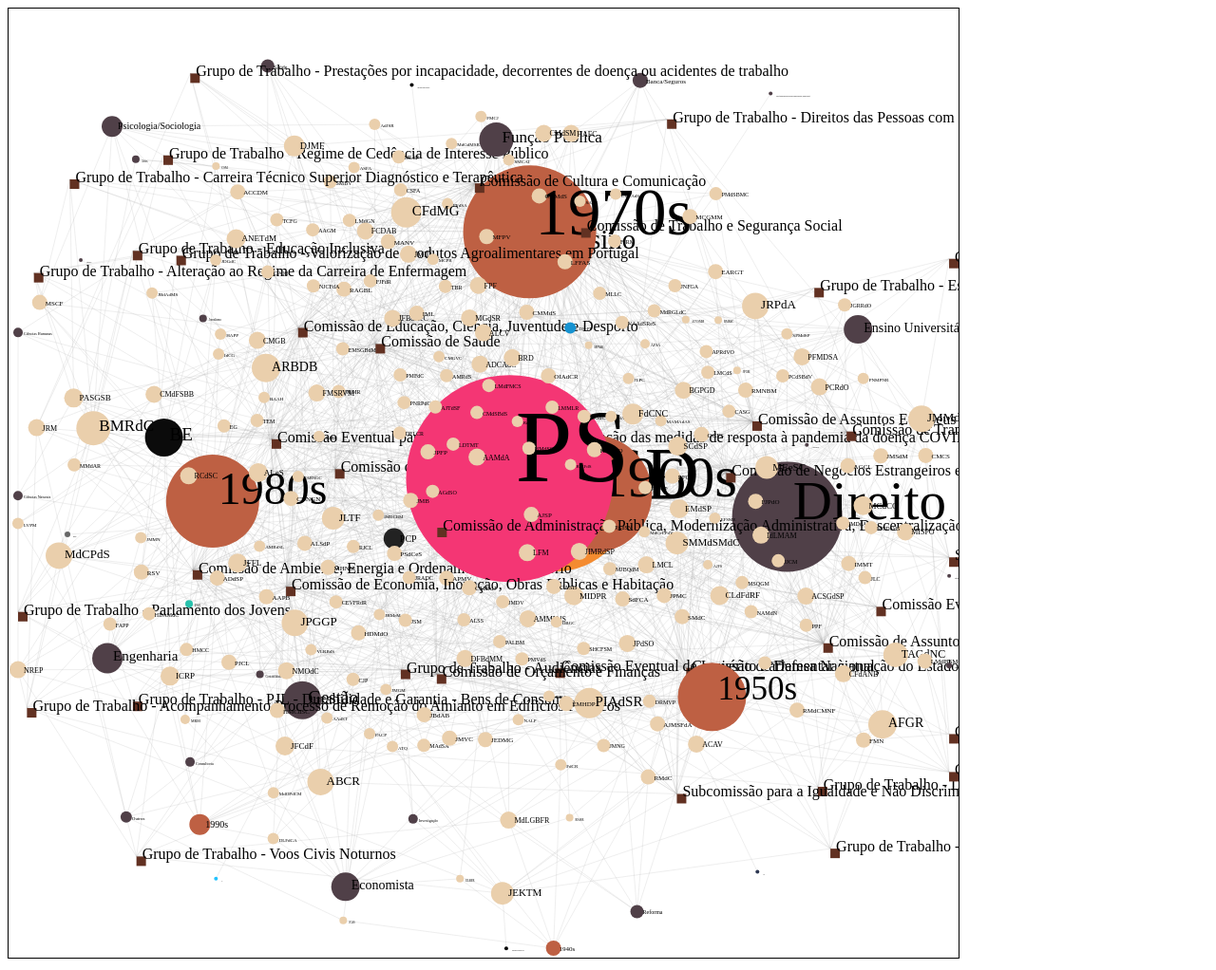
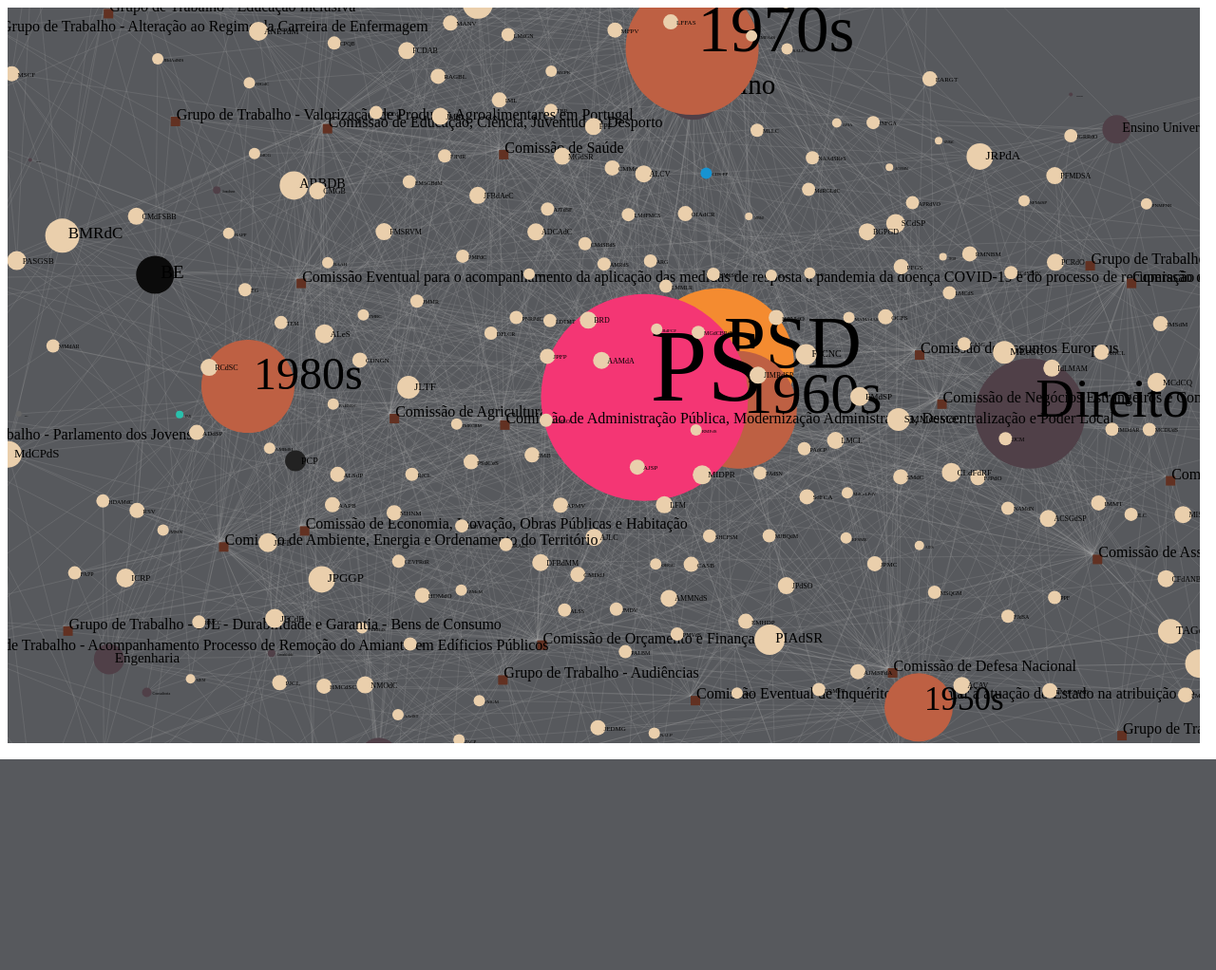
Before and after one commit to goncalorebcosta/respublica, a Flask app: page / in a window 1280 px wide. Shown: the whole page at 95% size. After the commit the page ends 800 px from the top, so only its background shows below. Run offline with Flask 2, Linux system fonts and the light colour scheme; some libraries are stand-ins or nearby versions.

Commit message:
[UPD] viz

```diff
--- a/templates/test.html
+++ b/templates/test.html
@@ -2,18 +2,23 @@
 <head>
     <meta charset="utf-8">
     <style>
-        svg {border:1px solid black;}
+        svg {
+            background-color: #57595D;
+}}
     </style>
 </head>
-<svg width="1000" height="1000"></svg>
+
+<svg></svg>
 <script src="https://d3js.org/d3.v4.min.js"></script>
+<script src="https://code.jquery.com/jquery-3.5.1.min.js" integrity="sha256-9/aliU8dGd2tb6OSsuzixeV4y/faTqgFtohetphbbj0=" crossorigin="anonymous"></script>
 <body>
 <script>
 
 
 // append the svg object to the body of the page
 var svg = d3.select("svg")
-
+    .attr("width", $(window).innerWidth() - 25)
+    .attr("height", $(window).innerHeight() - 25);
 //add encompassing group for the zoom
 var g = svg.append("g")
     .attr("class", "everything");
@@ -64,9 +69,9 @@
 var simulation = d3.forceSimulation()
     .nodes(nodes)
     .force("link", d3.forceLink(edges).id(function(d) { return d.id; }))
-    .force("charge", d3.forceManyBody().strength(-200))
+    .force("charge", d3.forceManyBody().strength(-400))
     .force("center", d3.forceCenter(width / 2, height / 2))
-    .force("box_force", box_force)
+    //.force("box_force", box_force)
     .on("tick", ticked);
 // draw edge lones
 var link = g.append("g")
@@ -153,15 +158,13 @@
 
 function dragended(d) {
     if (!d3.event.active) simulation.alphaTarget(0);
-    d.fx = null;
-    d.fy = null;
+    d.fx = d.x;
+    d.fy = d.y;
 }
 
 
 
-function bound(d, dim) {
-    return Math.max(50, Math.min(d, dim - 50))
-}
+
 function ticked() {
 
 
```
